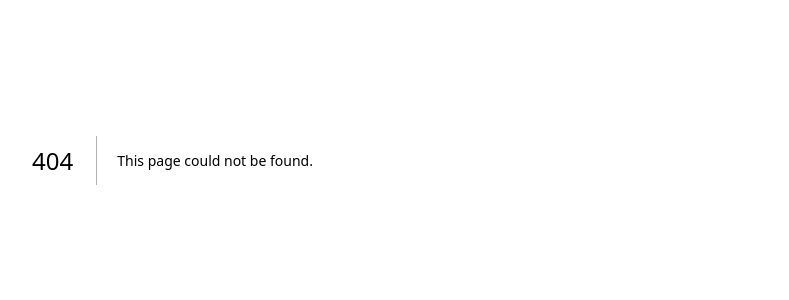
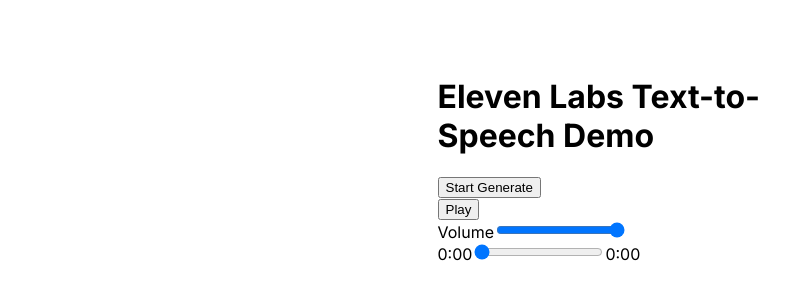
Before and after one commit to nerdbord/dynamic-live-action-e-books-m1hviyc4, a Next.js app: page /speech in a window 1280 px wide. Before the commit this address had no page. Shown: the part 240-540 px from the top of the page, without its empty margins (15-804 px from the left). Built offline with nearby package versions, Linux system fonts and the light colour scheme; no server answers.

Commit message:
generate speech

```diff
--- a/package.json
+++ b/package.json
@@ -13,6 +13,8 @@
     "@react-google-maps/api": "^2.19.3",
     "@vis.gl/react-google-maps": "^1.2.0",
     "@prisma/client": "^5.20.0",
+    "axios": "^1.7.7",
+    "elevenlabs": "^0.16.0",
     "next": "14.2.13",
     "react": "^18",
     "react-dom": "^18"
--- /dev/null
+++ b/src/app/speech/AudioPlayer.tsx
@@ -0,0 +1,175 @@
+'use client'
+// AudioStream.tsx
+import React, { useState, useRef, useEffect } from 'react'
+import axios from 'axios'
+
+interface VoiceSettings {
+  stability: number
+  similarity_boost: number
+}
+
+interface AudioPlayerProps {
+  voiceId?: string
+  text: string
+  apiKey: string //TODO:
+  voiceSettings: VoiceSettings
+}
+
+export const AudioPlayer: React.FC<AudioPlayerProps> = ({
+  voiceId = 'JBFqnCBsd6RMkjVDRZzb',
+  text,
+  apiKey,
+  voiceSettings,
+}) => {
+  const [loading, setLoading] = useState(false)
+  const [error, setError] = useState('')
+  const [audioState, setAudioState] = useState('')
+  const audioRef = useRef<HTMLAudioElement>(null)
+  const [isPlaying, setIsPlaying] = useState(false)
+  const [duration, setDuration] = useState(0)
+  const [currentTime, setCurrentTime] = useState(0)
+  const [volume, setVolume] = useState(1)
+
+  useEffect(() => {
+    const audio = audioRef.current
+    if (!audio) return
+
+    const setAudioData = () => {
+      setDuration(audio.duration)
+      setCurrentTime(audio.currentTime)
+    }
+
+    const setAudioTime = () => setCurrentTime(audio.currentTime)
+
+    audio.addEventListener('loadeddata', setAudioData)
+    audio.addEventListener('timeupdate', setAudioTime)
+
+    return () => {
+      audio.removeEventListener('loadeddata', setAudioData)
+      audio.removeEventListener('timeupdate', setAudioTime)
+    }
+  }, [])
+
+  const togglePlayPause = () => {
+    const audio = audioRef.current
+    if (!audio) return
+
+    if (isPlaying) {
+      audio.pause()
+    } else {
+      audio.play()
+    }
+    setIsPlaying(!isPlaying)
+  }
+
+  const handleVolumeChange = (e: React.ChangeEvent<HTMLInputElement>) => {
+    const audio = audioRef.current
+    if (!audio) return
+
+    const newVolume = parseFloat(e.target.value)
+    audio.volume = newVolume
+    setVolume(newVolume)
+  }
+
+  const handleTimeUpdate = (e: React.ChangeEvent<HTMLInputElement>) => {
+    const audio = audioRef.current
+    if (!audio) return
+
+    const time = parseFloat(e.target.value)
+    audio.currentTime = time
+    setCurrentTime(time)
+  }
+
+  const formatTime = (time: number) => {
+    const minutes = Math.floor(time / 60)
+    const seconds = Math.floor(time % 60)
+    return `${minutes}:${seconds.toString().padStart(2, '0')}`
+  }
+  const startStreaming = async () => {
+    setLoading(true)
+    setError('')
+
+    const baseUrl = 'https://api.elevenlabs.io/v1/text-to-speech'
+    const headers = {
+      'Content-Type': 'application/json',
+      'xi-api-key': apiKey,
+    }
+
+    const requestBody = {
+      text,
+      voice_settings: voiceSettings,
+      model_id: 'eleven_turbo_v2_5',
+      language_code: 'pl',
+      style: 0.3,
+    }
+
+    try {
+      const response = await axios.post(`${baseUrl}/${voiceId}`, requestBody, {
+        headers,
+        responseType: 'blob',
+      })
+
+      if (response.status === 200) {
+        // const audio = new Audio(URL.createObjectURL(response.data))
+        setAudioState(URL.createObjectURL(response.data))
+        // audio.play() // auto play
+      } else {
+        setError('Error: Unable to stream audio.')
+      }
+    } catch (error) {
+      setError(`Error: Unable to stream audio. ${error}`)
+    } finally {
+      setLoading(false)
+    }
+  }
+
+  return (
+    <div>
+      <button onClick={startStreaming} disabled={loading}>
+        Start Generate
+      </button>
+      {error && <p>{error}</p>}
+
+      <div className="bg-gray-100 p-4 rounded-lg shadow-md">
+        <audio ref={audioRef} src={audioState} />
+        <div className="flex items-center justify-between mb-4">
+          <button
+            onClick={togglePlayPause}
+            className="bg-blue-500 text-white px-4 py-2 rounded-full hover:bg-blue-600 transition-colors"
+          >
+            {isPlaying ? 'Pause' : 'Play'}
+          </button>
+          <div className="flex items-center">
+            <span className="mr-2">Volume</span>
+            <input
+              type="range"
+              min="0"
+              max="1"
+              step="0.01"
+              value={volume}
+              onChange={handleVolumeChange}
+              className="w-24"
+            />
+          </div>
+        </div>
+        <div className="flex items-center">
+          <span className="mr-2">{formatTime(currentTime)}</span>
+          <input
+            type="range"
+            min="0"
+            max={duration}
+            value={currentTime}
+            onChange={handleTimeUpdate}
+            className="flex-grow"
+          />
+          <span className="ml-2">{formatTime(duration)}</span>
+        </div>
+      </div>
+
+      <audio>
+        <source src={audioState} type="audio/ogg" />
+        Test
+      </audio>
+    </div>
+  )
+}
--- /dev/null
+++ b/src/app/speech/page.tsx
@@ -0,0 +1,19 @@
+'use server'
+import { AudioPlayer } from './AudioPlayer'
+
+export default async function Home() {
+  const elevenLabsKey = process.env.ELEVENLABS_API_KEY || ''
+  return (
+    <div className="container mx-auto p-4">
+      <h1 className="text-2xl font-bold mb-4">
+        Eleven Labs Text-to-Speech Demo
+      </h1>
+      <AudioPlayer
+        apiKey={elevenLabsKey}
+        voiceId="JBFqnCBsd6RMkjVDRZzb"
+        voiceSettings={{ stability: 0.5, similarity_boost: 0.5 }}
+        text="Zamek Wawelski w Krakowie to jeden z najważniejszych zabytków Polski, położony na Wzgórzu Wawelskim nad Wisłą. Był siedzibą polskich królów i symbolem władzy królewskiej, a jego historia sięga XI wieku, łącząc w sobie elementy gotyku, renesansu i baroku. Dziś pełni funkcję muzeum, gdzie można podziwiać królewskie komnaty, skarbiec i słynną Katedrę Wawelską, miejsce koronacji i pochówków władców."
+      />
+    </div>
+  )
+}
```
Also changed, not shown: 1 other file (tests, documents, lock files or other folders).
